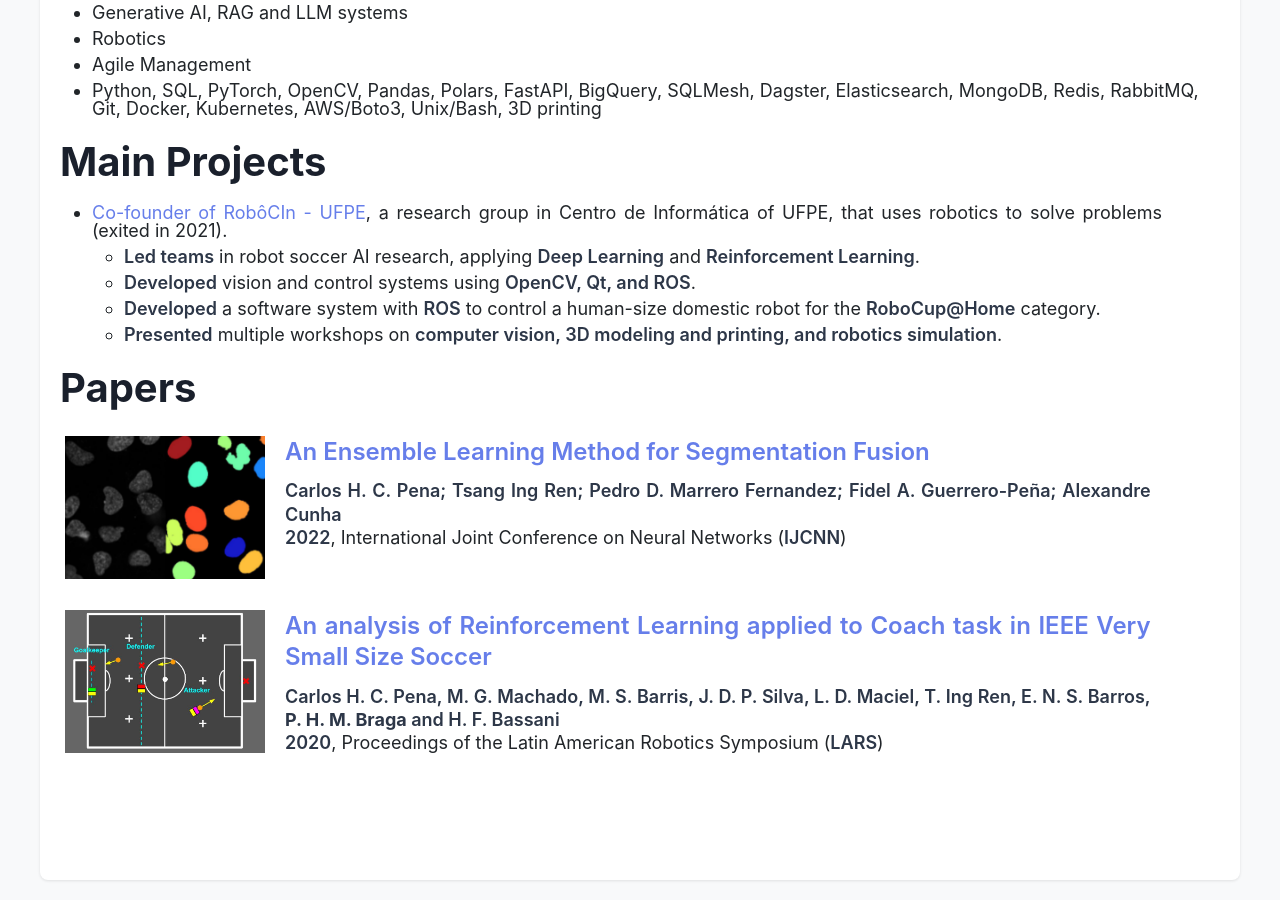
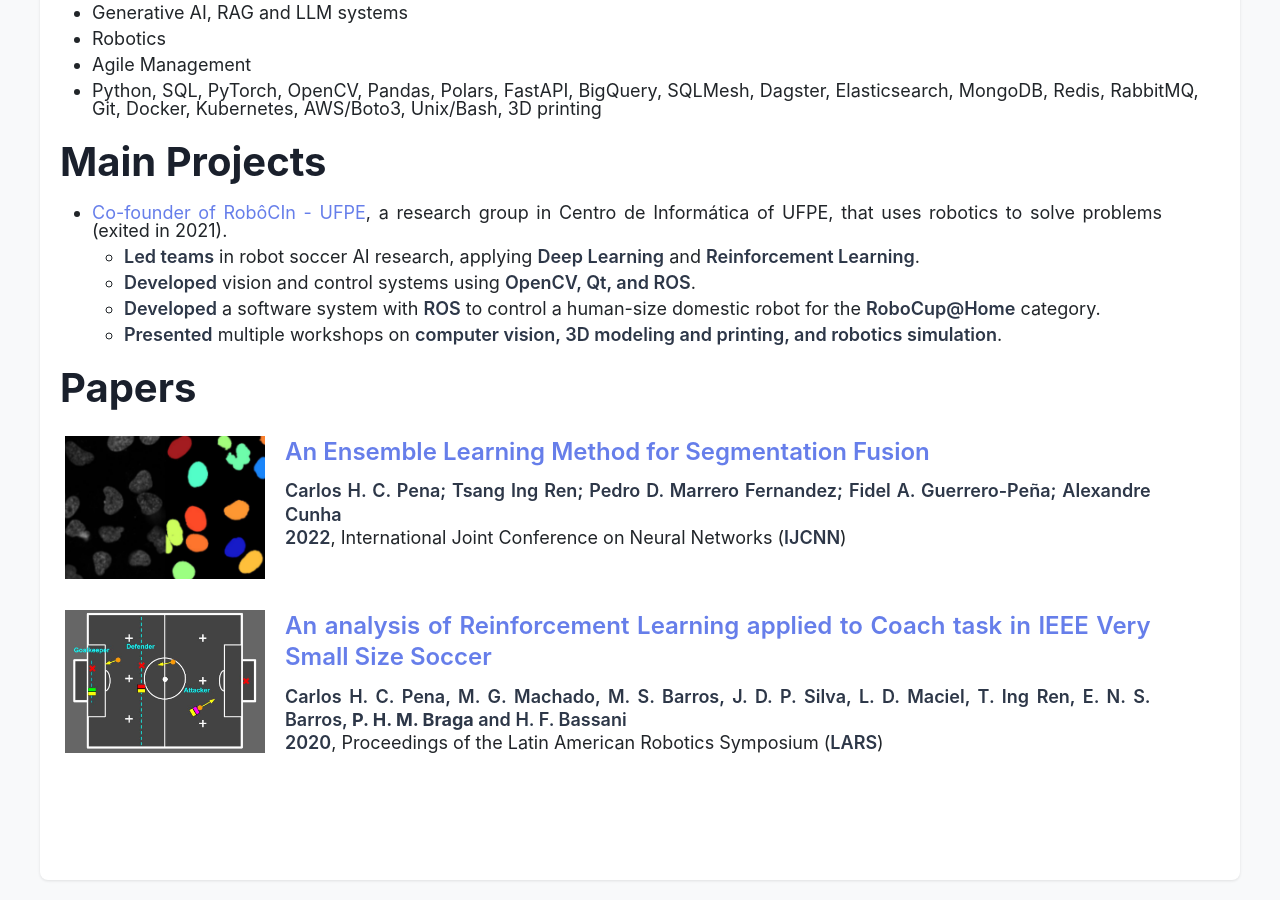
Before and after one commit to CarlosPena00/carlospena00.github.io, a Jekyll site: the page built from pages/index.md, in a window 1280 px wide and 900 px high, scrolled down 1608 px. Built offline with Jekyll 4.4.1, drawn with Linux system fonts in a browser that asks for light colours.

```diff
--- a/pages/index.md
+++ b/pages/index.md
@@ -71,7 +71,7 @@ order: 1
     </div>
     <div class="paper-text-col">
         <h3><a class="text-link" href="https://ieeexplore.ieee.org/abstract/document/9307069" target="_blank">An analysis of Reinforcement Learning applied to Coach task in IEEE Very Small Size Soccer</a></h3>
-        <div><strong><span>Carlos H. C. Pena, M. G. Machado, M. S. Barris, J. D. P. Silva, L. D. Maciel, T. Ing Ren, E. N. S. Barros, <b>P. H. M. Braga</b> and H. F. Bassani</span></strong></div>
+        <div><strong><span>Carlos H. C. Pena, M. G. Machado, M. S. Barros, J. D. P. Silva, L. D. Maciel, T. Ing Ren, E. N. S. Barros, <b>P. H. M. Braga</b> and H. F. Bassani</span></strong></div>
         <div><strong class="date">2020</strong>, Proceedings of the Latin American Robotics Symposium (<strong>LARS</strong>)</div>
     </div>
 </div>
```
